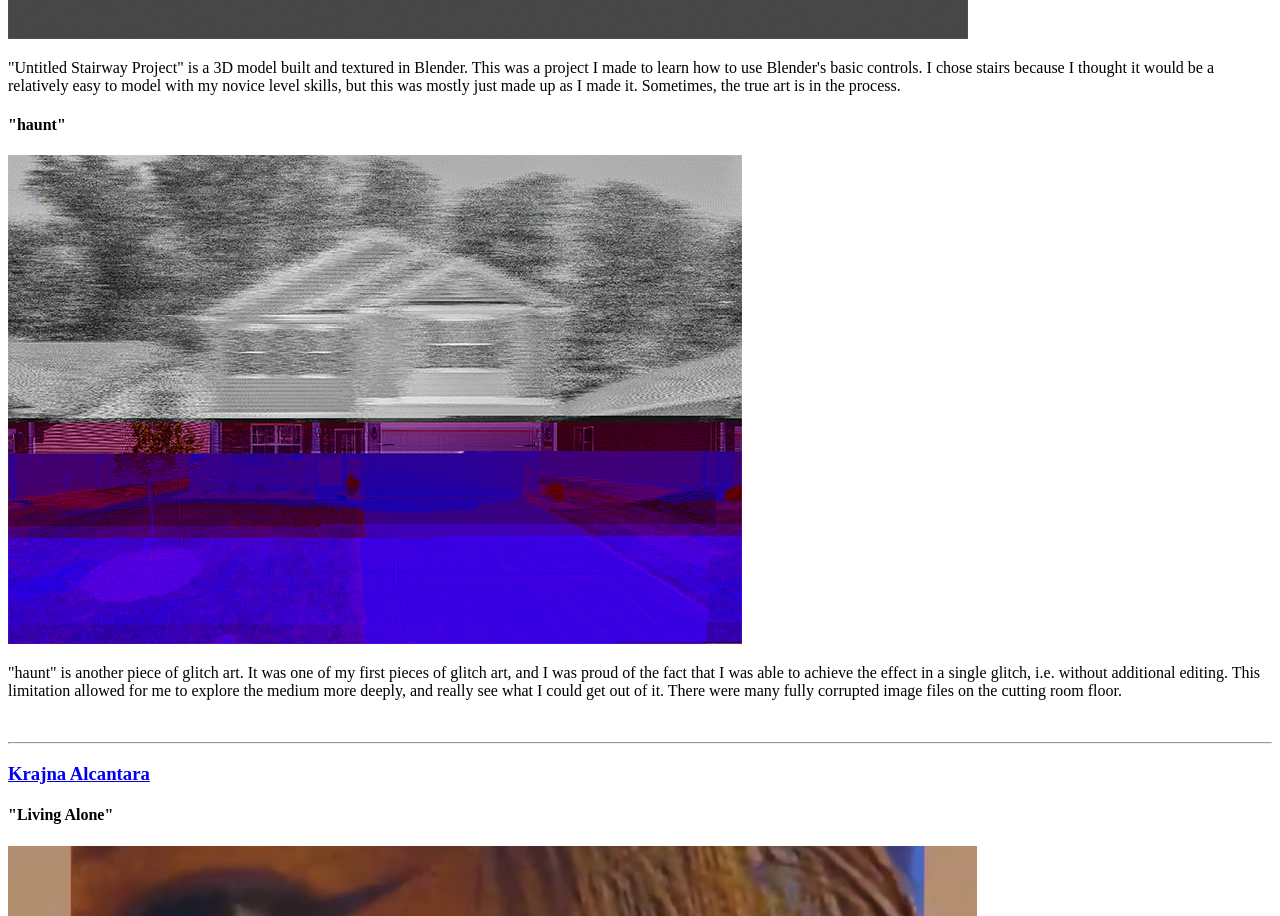
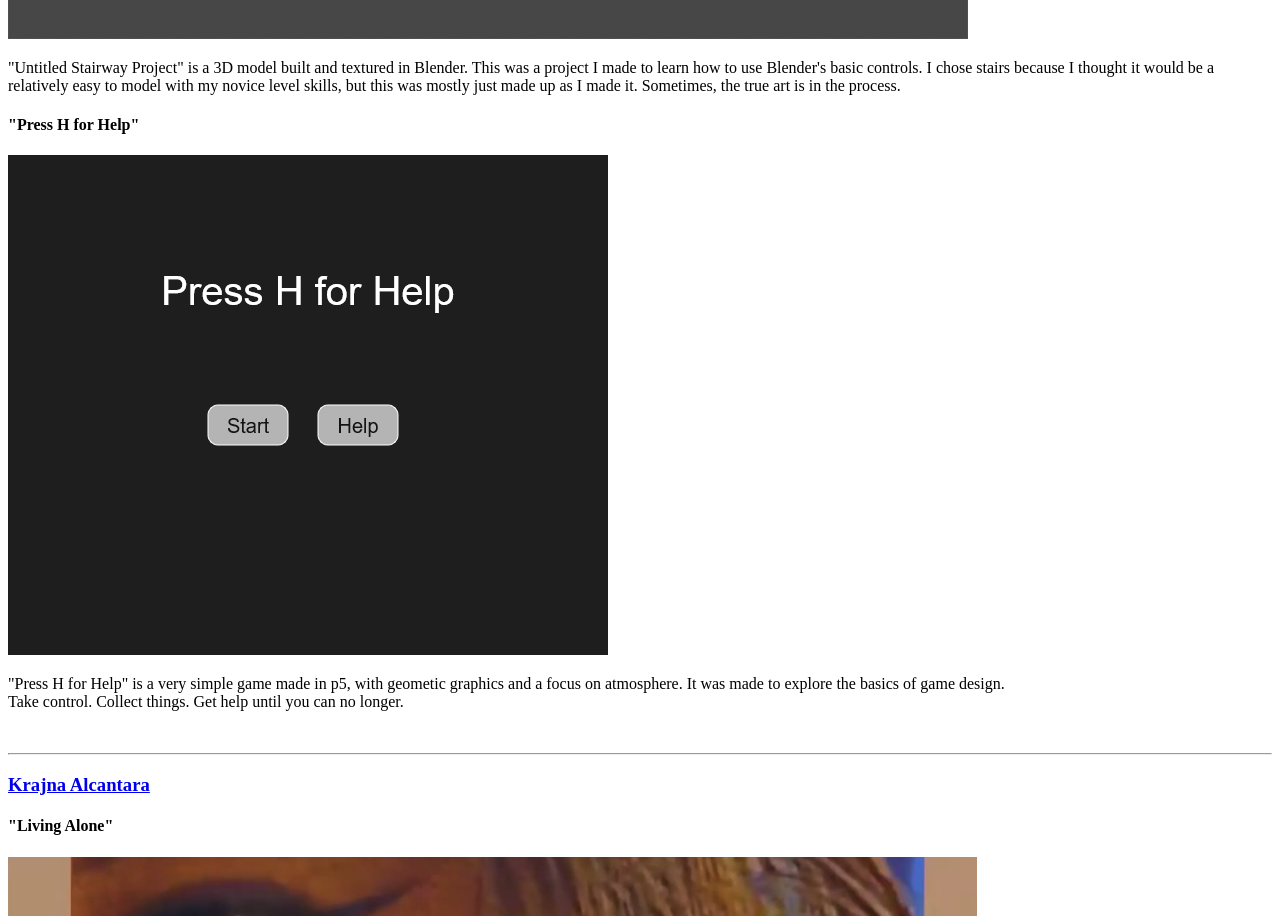
Before and after one commit to ectospectral/project-1-archive-109, a plain HTML site: page index.html in a window 1280 px wide. Shown: the part 3339-4255 px from the top of the page. Drawn offline with Linux system fonts and the light colour scheme.

Commit message:
changed out 3rd art piece

```diff
--- a/index.html
+++ b/index.html
@@ -76,15 +76,15 @@
             to use Blender's basic controls. I chose stairs because I thought it would be a relatively easy to model with
             my novice level skills, but this was mostly just made up as I made it. Sometimes, the true art is in the process.
         </p>
-        <h4>"haunt"</h4>
+        <h4>"Press H for Help"</h4>
         <picture>
-            <source media="(min-width: 1200px)" srcset="img/haunt1.png">
-            <img src="img/haunt2.png" alt="dwelling" style="width: auto;">
+            <source media="(min-width: 1200px)" srcset="img/h_for_help1.png">
+            <img src="img/h_for_help2.png" alt="Press H for Help" style="width: auto;">
         </picture>
-        <p>"haunt" is another piece of glitch art. It was one of my first pieces of glitch art, and I was proud of the fact
-            that I was able to achieve the effect in a single glitch, i.e. without additional editing. This limitation allowed
-            for me to explore the medium more deeply, and really see what I could get out of it. There were many fully corrupted
-            image files on the cutting room floor.
+        <p>
+            "Press H for Help" is a very simple game made in p5, with geometic graphics and a focus on atmosphere.
+            It was made to explore the basics of game design.
+           <br> Take control. Collect things. Get help until you can no longer.
         </p>
 
     <br>
```
Also changed, not shown: img/h_for_help1.png (added), img/h_for_help2.png (added), img/haunt1.png (deleted), img/haunt2.png (deleted).
